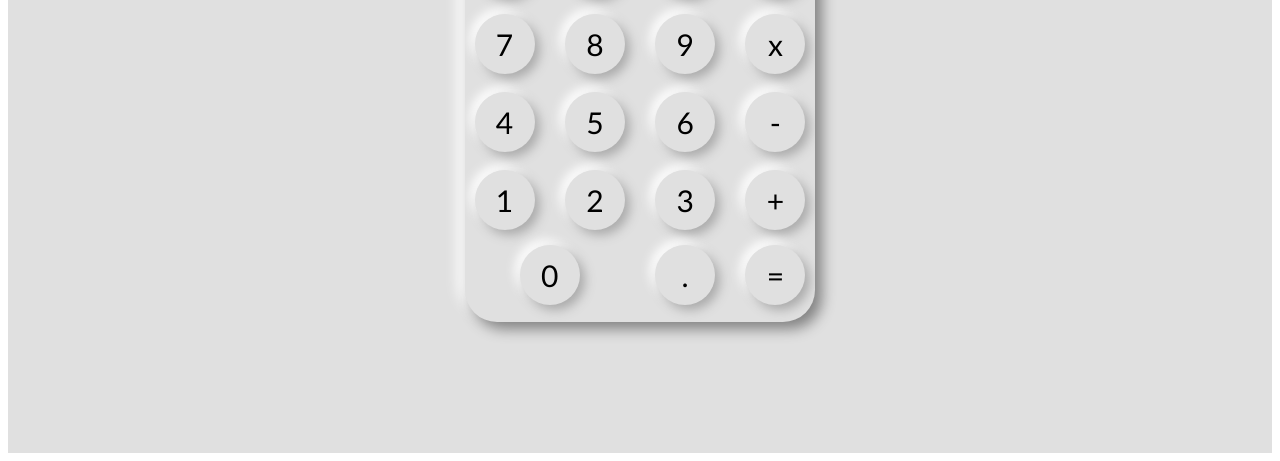
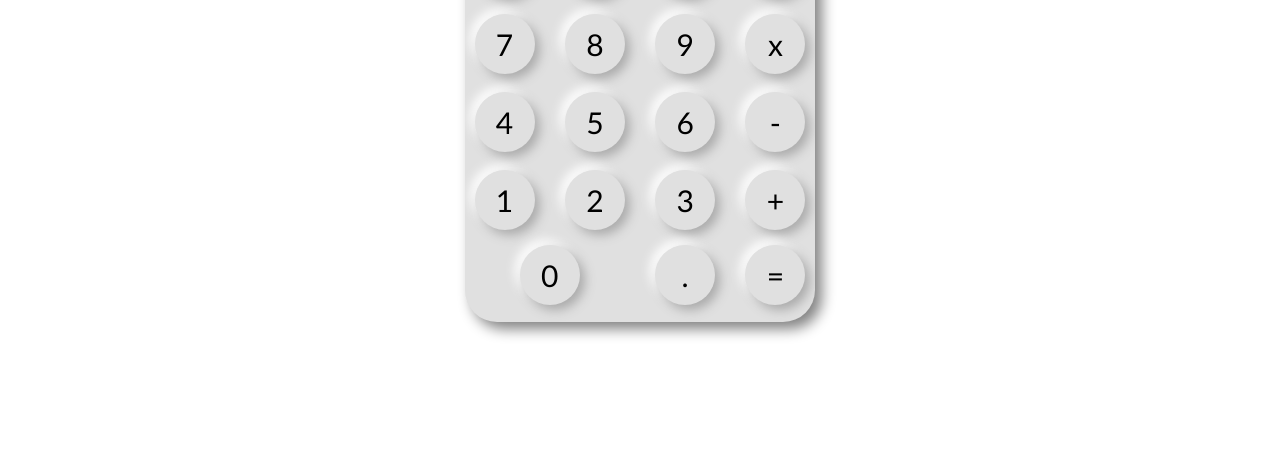
Before and after one commit to nikkiganotan/calculator, a plain HTML site: page index.html in a window 1280 px wide. Shown: the part 355-816 px from the top of the page. Drawn offline with Linux system fonts and the light colour scheme.

Commit message:
Removed section background

```diff
--- a/style/index.css
+++ b/style/index.css
@@ -3,7 +3,7 @@ html{
 }
 
 section{
-    background-color: #e0e0e0;
+    /* background-color: #e0e0e0; */
     min-height: 100vh;
     width: 100%;
     display: flex;
```
